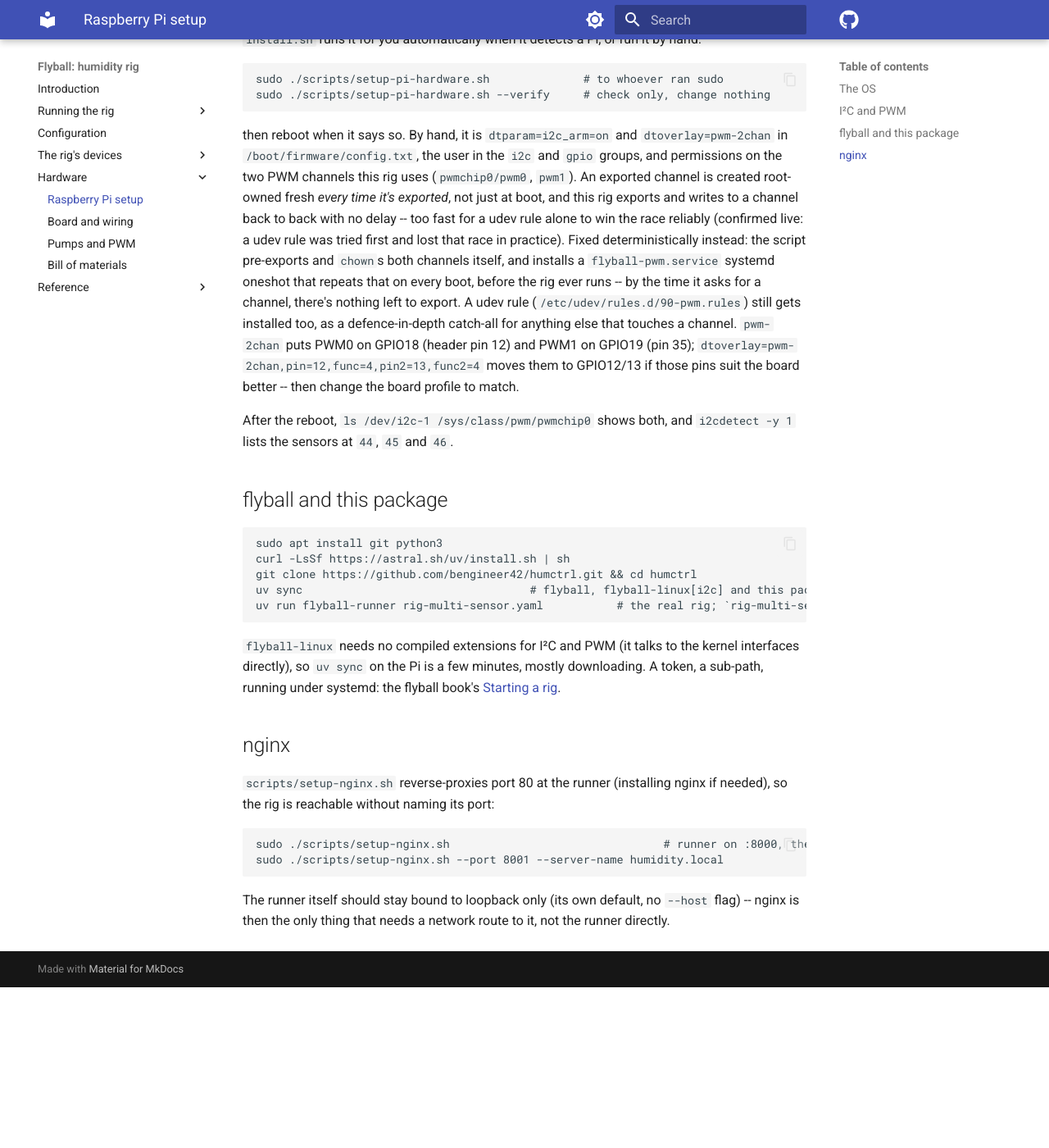
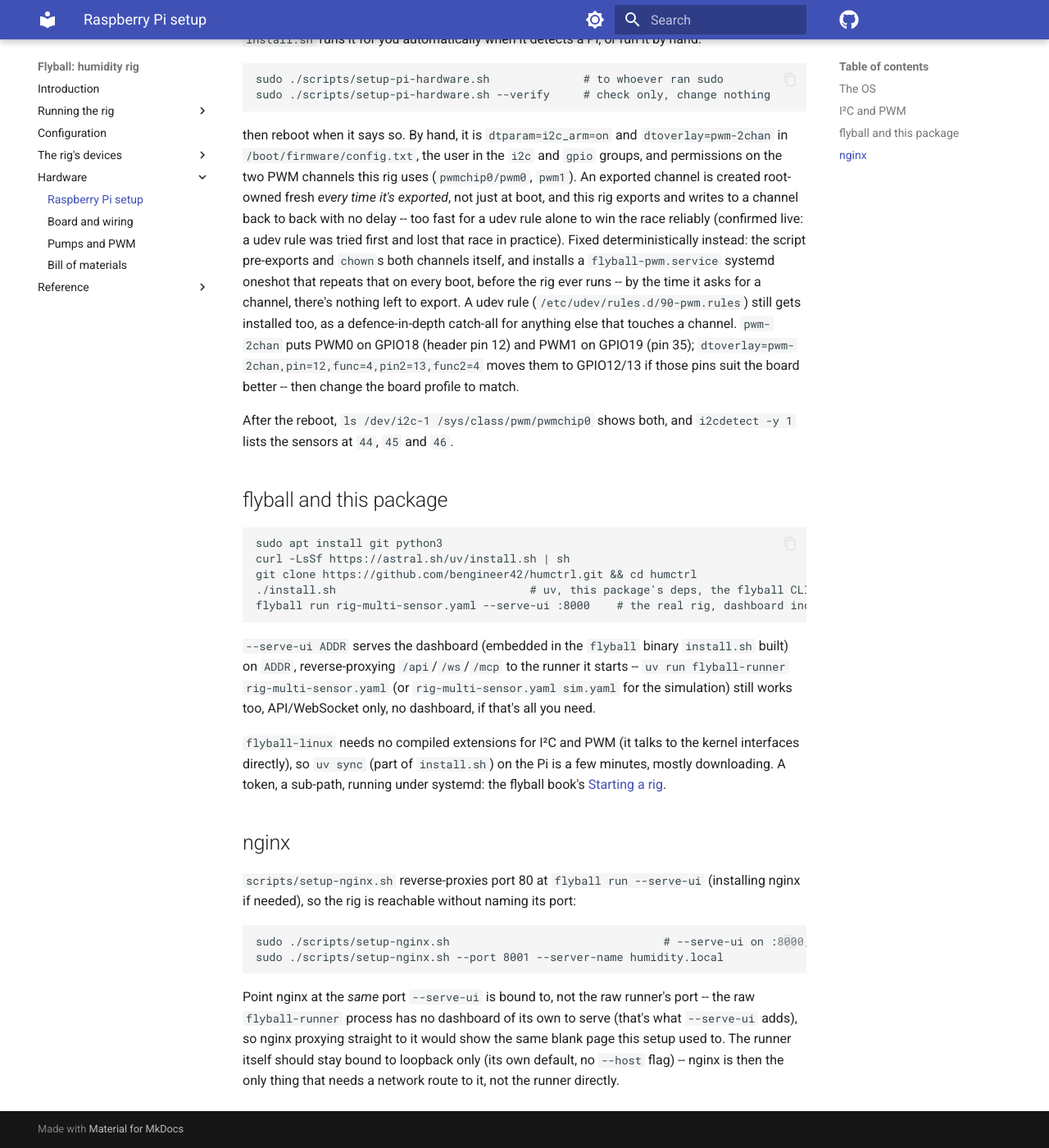
Before and after one commit to bengineer42/humctrl, an MkDocs documentation site: the page built from book/src/4-hardware/pi.md, in a window 1280 px wide and 1400 px high, scrolled down 557 px. Shown: the whole window at 82% size. Built offline with MkDocs 1.6.1 and Material for MkDocs 9.7.7, drawn with Linux system fonts in a browser that asks for light colours; comment, search, counter and statistics services are not loaded; before the commit the page ends 1761 px from its top, so only the background shows below that.

Commit message:
docs: document flyball run --serve-ui, pin bumped to pick it up
README and pi.md now show `flyball run rig-multi-sensor.yaml --serve-ui
:8000` as the way to get the dashboard, alongside the existing
API/WebSocket-only `uv run flyball-runner`. pi.md's nginx section
corrected: point it at --serve-ui's port, not the raw runner's -- the
raw runner has no dashboard of its own to serve, so proxying straight
to it would show the same blank page this whole investigation started
from.

Pinned flyball to webui-embed's tip (1fcd366), not yet on dev -- that
branch is where --serve-ui actually lives. Move this pin to a dev
commit once it merges (noted in pyproject.toml's own comment).

Verified: uv lock resolves, 32/32 tests, install.sh builds a flyball
binary with --serve-ui present (checked via its own usage text), book
builds strict.

````diff
--- a/book/src/4-hardware/pi.md
+++ b/book/src/4-hardware/pi.md
@@ -52,25 +52,32 @@
 sudo apt install git python3
 curl -LsSf https://astral.sh/uv/install.sh | sh
 git clone https://github.com/bengineer42/humctrl.git && cd humctrl
-uv sync                                  # flyball, flyball-linux[i2c] and this package, into .venv
-uv run flyball-runner rig-multi-sensor.yaml           # the real rig; `rig-multi-sensor.yaml sim.yaml` for the simulation
+./install.sh                             # uv, this package's deps, the flyball CLI, PWM/I2C (Pi detected)
+flyball run rig-multi-sensor.yaml --serve-ui :8000    # the real rig, dashboard included
 ```
 
+`--serve-ui ADDR` serves the dashboard (embedded in the `flyball` binary `install.sh` built) on
+`ADDR`, reverse-proxying `/api`/`/ws`/`/mcp` to the runner it starts -- `uv run flyball-runner
+rig-multi-sensor.yaml` (or `rig-multi-sensor.yaml sim.yaml` for the simulation) still works too,
+API/WebSocket only, no dashboard, if that's all you need.
+
 `flyball-linux` needs no compiled extensions for I²C and PWM (it talks to
-the kernel interfaces directly), so `uv sync` on the Pi is a few minutes,
-mostly downloading. A token, a sub-path, running under systemd: the
+the kernel interfaces directly), so `uv sync` (part of `install.sh`) on the Pi is a few
+minutes, mostly downloading. A token, a sub-path, running under systemd: the
 flyball book's [Starting a rig](https://bengineer42.github.io/flyball/latest/1-running/daemon/).
 
 ## nginx
 
-`scripts/setup-nginx.sh` reverse-proxies port 80 at the runner (installing
+`scripts/setup-nginx.sh` reverse-proxies port 80 at `flyball run --serve-ui` (installing
 nginx if needed), so the rig is reachable without naming its port:
 
 ```
-sudo ./scripts/setup-nginx.sh                                # runner on :8000, the default
+sudo ./scripts/setup-nginx.sh                                # --serve-ui on :8000, the default
 sudo ./scripts/setup-nginx.sh --port 8001 --server-name humidity.local
 ```
 
-The runner itself should stay bound to loopback only (its own default, no
-`--host` flag) -- nginx is then the only thing that needs a network route
-to it, not the runner directly.
+Point nginx at the *same* port `--serve-ui` is bound to, not the raw runner's port -- the raw
+`flyball-runner` process has no dashboard of its own to serve (that's what `--serve-ui` adds),
+so nginx proxying straight to it would show the same blank page this setup used to. The runner
+itself should stay bound to loopback only (its own default, no `--host` flag) -- nginx is then
+the only thing that needs a network route to it, not the runner directly.
````
Also changed, not shown: pyproject.toml (+7 -3 lines), README.md, 1 other file.
